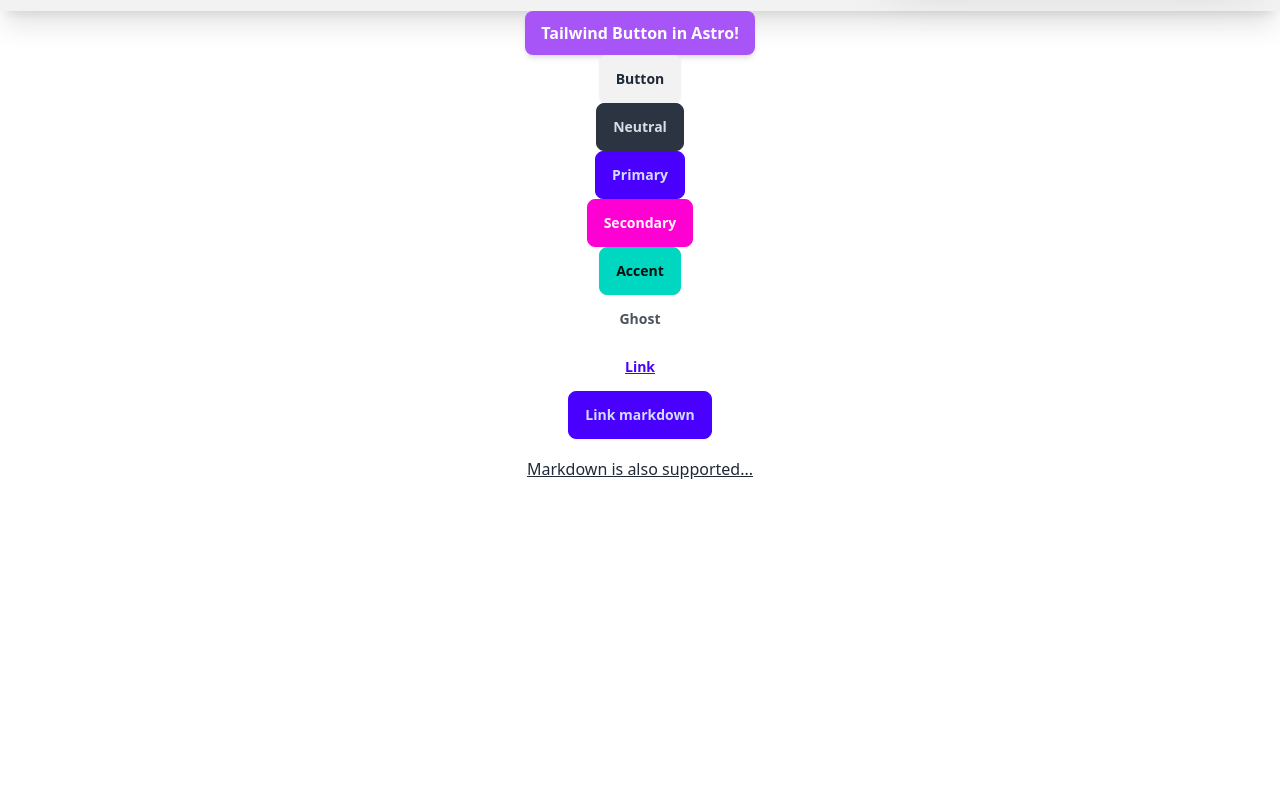
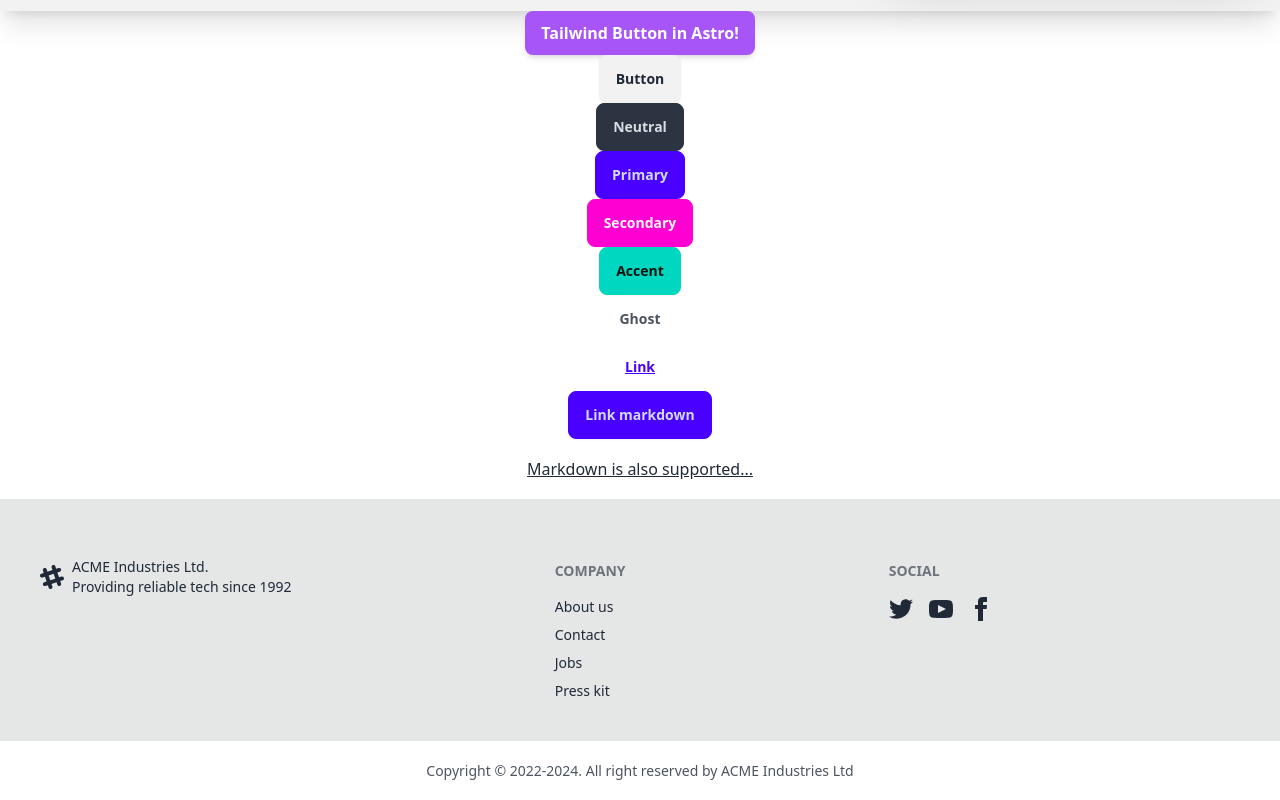
Before and after one commit to mnyorba/mnyorba.github.io, an Astro site: page / in a window 1280 px wide. Shown: the part 490-1290 px from the top of the page. Before the commit the page ends 989 px from the top, so only its background shows below. Built offline with nearby package versions, Linux system fonts and the light colour scheme; Astro itself is replaced by a stand-in of ours.

Commit message:
[TASK] Add footer

```diff
--- /dev/null
+++ b/src/components/Footer.astro
@@ -0,0 +1,87 @@
+---
+// Import global styles
+import "../global.css";
+
+//Import header settings
+import { footerSettings } from "../config";
+import { string } from "astro/zod";
+
+let currentYear = new Date().getFullYear();
+let years = String(footerSettings.year);
+
+if (footerSettings.year < currentYear) {
+	years = years + "-" + String(currentYear);
+}
+---
+
+<!-- footer footer-center mt-auto p-0 mb-4 bg-base-200 text-base-content shadow-xl -->
+<footer class="footer mt-auto p-10 bg-base-300 text-base-content">
+	<aside class="items-center grid-flow-col">
+		<svg
+			width="24"
+			height="24"
+			viewBox="0 0 24 24"
+			xmlns="http://www.w3.org/2000/svg"
+			fill-rule="evenodd"
+			clip-rule="evenodd"
+			class="fill-current"
+			><path
+				d="M22.672 15.226l-2.432.811.841 2.515c.33 1.019-.209 2.127-1.23 2.456-1.15.325-2.148-.321-2.463-1.226l-.84-2.518-5.013 1.677.84 2.517c.391 1.203-.434 2.542-1.831 2.542-.88 0-1.601-.564-1.86-1.314l-.842-2.516-2.431.809c-1.135.328-2.145-.317-2.463-1.229-.329-1.018.211-2.127 1.231-2.456l2.432-.809-1.621-4.823-2.432.808c-1.355.384-2.558-.59-2.558-1.839 0-.817.509-1.582 1.327-1.846l2.433-.809-.842-2.515c-.33-1.02.211-2.129 1.232-2.458 1.02-.329 2.13.209 2.461 1.229l.842 2.515 5.011-1.677-.839-2.517c-.403-1.238.484-2.553 1.843-2.553.819 0 1.585.509 1.85 1.326l.841 2.517 2.431-.81c1.02-.33 2.131.211 2.461 1.229.332 1.018-.21 2.126-1.23 2.456l-2.433.809 1.622 4.823 2.433-.809c1.242-.401 2.557.484 2.557 1.838 0 .819-.51 1.583-1.328 1.847m-8.992-6.428l-5.01 1.675 1.619 4.828 5.011-1.674-1.62-4.829z"
+			></path></svg
+		>
+		<p>ACME Industries Ltd. <br />Providing reliable tech since 1992</p>
+	</aside>
+	<nav>
+		<h4 class="footer-title">Company</h4>
+		<a class="link link-hover">About us</a>
+		<a class="link link-hover">Contact</a>
+		<a class="link link-hover">Jobs</a>
+		<a class="link link-hover">Press kit</a>
+	</nav>
+	<nav>
+		<h4 class="footer-title">Social</h4>
+		<div class="grid grid-flow-col gap-4">
+			<a
+				><svg
+					xmlns="http://www.w3.org/2000/svg"
+					width="24"
+					height="24"
+					viewBox="0 0 24 24"
+					class="fill-current"
+					><path
+						d="M24 4.557c-.883.392-1.832.656-2.828.775 1.017-.609 1.798-1.574 2.165-2.724-.951.564-2.005.974-3.127 1.195-.897-.957-2.178-1.555-3.594-1.555-3.179 0-5.515 2.966-4.797 6.045-4.091-.205-7.719-2.165-10.148-5.144-1.29 2.213-.669 5.108 1.523 6.574-.806-.026-1.566-.247-2.229-.616-.054 2.281 1.581 4.415 3.949 4.89-.693.188-1.452.232-2.224.084.626 1.956 2.444 3.379 4.6 3.419-2.07 1.623-4.678 2.348-7.29 2.04 2.179 1.397 4.768 2.212 7.548 2.212 9.142 0 14.307-7.721 13.995-14.646.962-.695 1.797-1.562 2.457-2.549z"
+					></path></svg
+				></a
+			>
+			<a
+				><svg
+					xmlns="http://www.w3.org/2000/svg"
+					width="24"
+					height="24"
+					viewBox="0 0 24 24"
+					class="fill-current"
+					><path
+						d="M19.615 3.184c-3.604-.246-11.631-.245-15.23 0-3.897.266-4.356 2.62-4.385 8.816.029 6.185.484 8.549 4.385 8.816 3.6.245 11.626.246 15.23 0 3.897-.266 4.356-2.62 4.385-8.816-.029-6.185-.484-8.549-4.385-8.816zm-10.615 12.816v-8l8 3.993-8 4.007z"
+					></path></svg
+				></a
+			>
+			<a
+				><svg
+					xmlns="http://www.w3.org/2000/svg"
+					width="24"
+					height="24"
+					viewBox="0 0 24 24"
+					class="fill-current"
+					><path
+						d="M9 8h-3v4h3v12h5v-12h3.642l.358-4h-4v-1.667c0-.955.192-1.333 1.115-1.333h2.885v-5h-3.808c-3.596 0-5.192 1.583-5.192 4.615v3.385z"
+					></path></svg
+				></a
+			>
+		</div>
+	</nav>
+</footer>
+<div>
+	<p class="prose-sm text-center">
+		Copyright © {years}. All right reserved by ACME Industries Ltd
+	</p>
+</div>
--- a/src/components/Navbar.astro
+++ b/src/components/Navbar.astro
@@ -2,7 +2,7 @@
 import { navItems } from "../config.ts";
 ---
 
-<div class="navbar bg-base-100">
+<nav class="navbar bg-base-100">
 	<div class="navbar-start">
 		<div class="dropdown">
 			<div tabindex="0" role="button" class="btn btn-ghost lg:hidden">
@@ -55,7 +55,7 @@
 				</li>
 			</ul>
 		</div>
-		<a class="btn btn-ghost text-xl">M. Njorba</a>
+		<a href="/" class="btn btn-ghost text-xl">M. Njorba</a>
 	</div>
 	<div class="navbar-center hidden lg:flex">
 		<ul class="menu menu-horizontal px-1">
@@ -129,7 +129,7 @@
 			>
 		</label>
 	</div>
-</div>
+</nav>
 
 <style>
 	a {
--- a/src/config.ts
+++ b/src/config.ts
@@ -43,10 +43,7 @@
 	separator: ' | ',
 	description: 'The personal site of Mikhajlo Nyorba',
 };
-export const headerSettings1: { websiteName: string; separator: string }[] = [
-	{
-		websiteName: 'M. Nyorba: Personal Site',
-		separator: ' | ',
-		// description: '',
-	},
-];
+export const footerSettings = {
+	year: 2022,
+	separator: ' | ',
+};
--- a/src/layouts/BaseLayout.astro
+++ b/src/layouts/BaseLayout.astro
@@ -5,6 +5,7 @@
 // Component Imports
 import Header from "../components/Header.astro";
 import Navbar from "../components/Navbar.astro";
+import Footer from "../components/Footer.astro";
 
 //Import header settings
 import { headerSettings } from "../config";
@@ -33,9 +34,12 @@
 		<Header title={title} description={description} />
 	</head>
 	<body class="container mx-auto">
-		<div class="prose max-w-none">
+		<div class="flex flex-col min-h-screen prose max-w-none">
 			<Navbar />
-			<slot />
+			<main>
+				<slot />
+			</main>
+			<Footer />
 		</div>
 	</body>
 </html>
```
